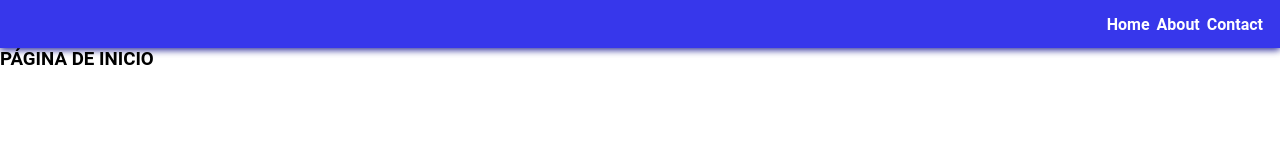
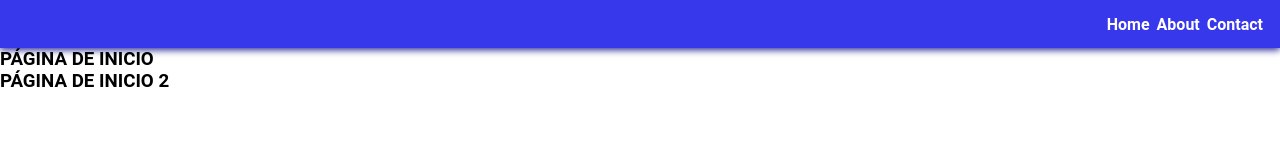
Before and after one commit to JaviMiot/gitTest, a plain HTML site: page public/index.html in a window 1280 px wide. Drawn offline with Linux system fonts and the light colour scheme.

Commit message:
Add section

```diff
--- a/public/index.html
+++ b/public/index.html
@@ -63,6 +63,9 @@
         <section>
             <h3>PÁGINA DE INICIO</h3>
         </section>
+        <section>
+            <h3>PÁGINA DE INICIO 2</h3>
+        </section>
     </main>
 </body>
 
```
